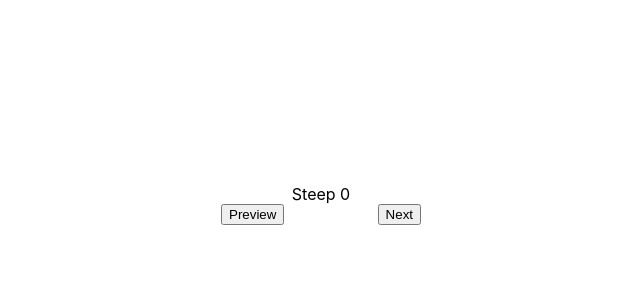
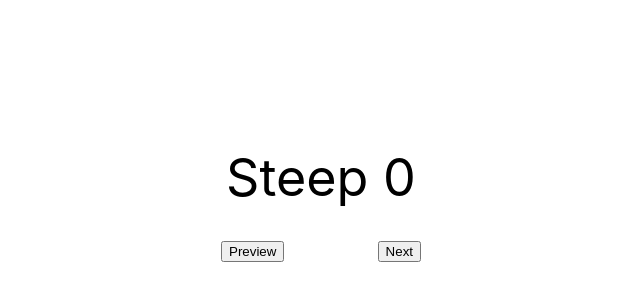
Before and after one commit to sand97/nextjs, a Next.js app: page / in a window 1280 px wide. Shown: the part 196-496 px from the top of the page, without its empty margins (319-959 px from the left). Built offline with nearby package versions, Linux system fonts and the light colour scheme.

Commit message:
Update index.js

```diff
--- a/pages/index.js
+++ b/pages/index.js
@@ -11,7 +11,7 @@ const App = () => {
   const steep = isNaN(+router_steep) || +router_steep < 0 ? 0 : +router_steep;
   const setSteep = (router_steep) =>
     router.push(
-      `${window.location.href}?router_steep=${router_steep}`,
+      `${window.location.origin}?router_steep=${router_steep}`,
       undefined,
       { shallow: true }
     );
@@ -33,7 +33,7 @@ const App = () => {
           alignItems: "center"
         }}
       >
-        <div>Steep {steep}</div>
+        <div style={{ marginBottom: 32, fontSize: 52 }}>Steep {steep}</div>
 
         <div
           style={{
```
